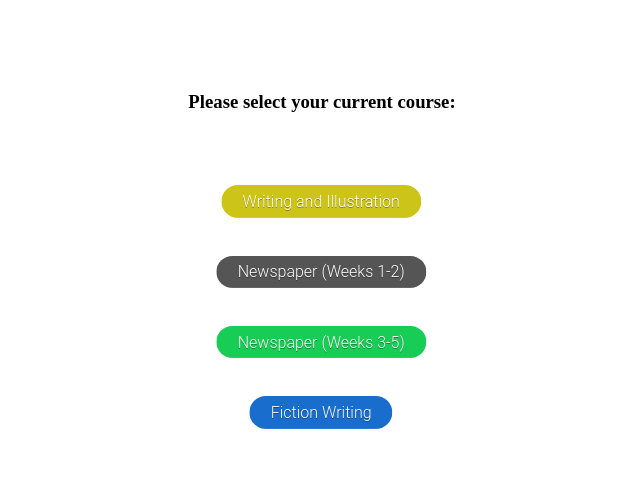
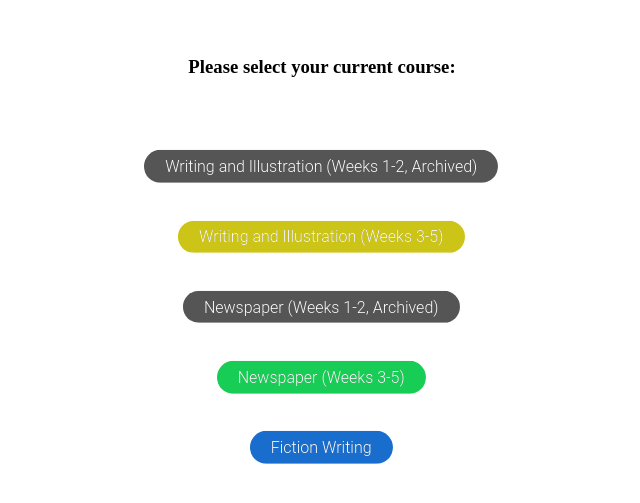
Before and after one commit to JonahPitcher/dsawrite, a plain HTML site: page index.html in a window 1280 px wide. Shown: the part 149-652 px from the top of the page, without its empty margins (318-958 px from the left). Drawn offline with Linux system fonts and the light colour scheme.

Commit message:
Add Writing and Illustration W3-5 + label archived

```diff
--- a/index.html
+++ b/index.html
@@ -52,11 +52,15 @@ a.button:hover{
 
 <br/><br/><br/>
 
-<a href="https://drive.google.com/drive/folders/1O4UxXipj5mOnAULC_ChVijpQFo_HC3Tn" class="button" style="background-color:#cdc418">Writing and Illustration</a>
+<a href="https://drive.google.com/drive/folders/1O4UxXipj5mOnAULC_ChVijpQFo_HC3Tn" class="button" style="background-color:#555555">Writing and Illustration (Weeks 1-2, Archived)</a>
 
 <br/><br/><br/>
 
-<a href="https://drive.google.com/drive/folders/1YMX-l5a11hPbT4ZIOQUcZdyfTrOuuSeF" class="button" style="background-color:#555555">Newspaper (Weeks 1-2)</a>
+<a href="https://drive.google.com/drive/folders/17LlGuOKQAy-helShlKOsVyjIGUxixLmI" class="button" style="background-color:#cdc418">Writing and Illustration (Weeks 3-5)</a>
+
+<br/><br/><br/>
+
+<a href="https://drive.google.com/drive/folders/1YMX-l5a11hPbT4ZIOQUcZdyfTrOuuSeF" class="button" style="background-color:#555555">Newspaper (Weeks 1-2, Archived)</a>
 
 <br/><br/><br/>
 
```
